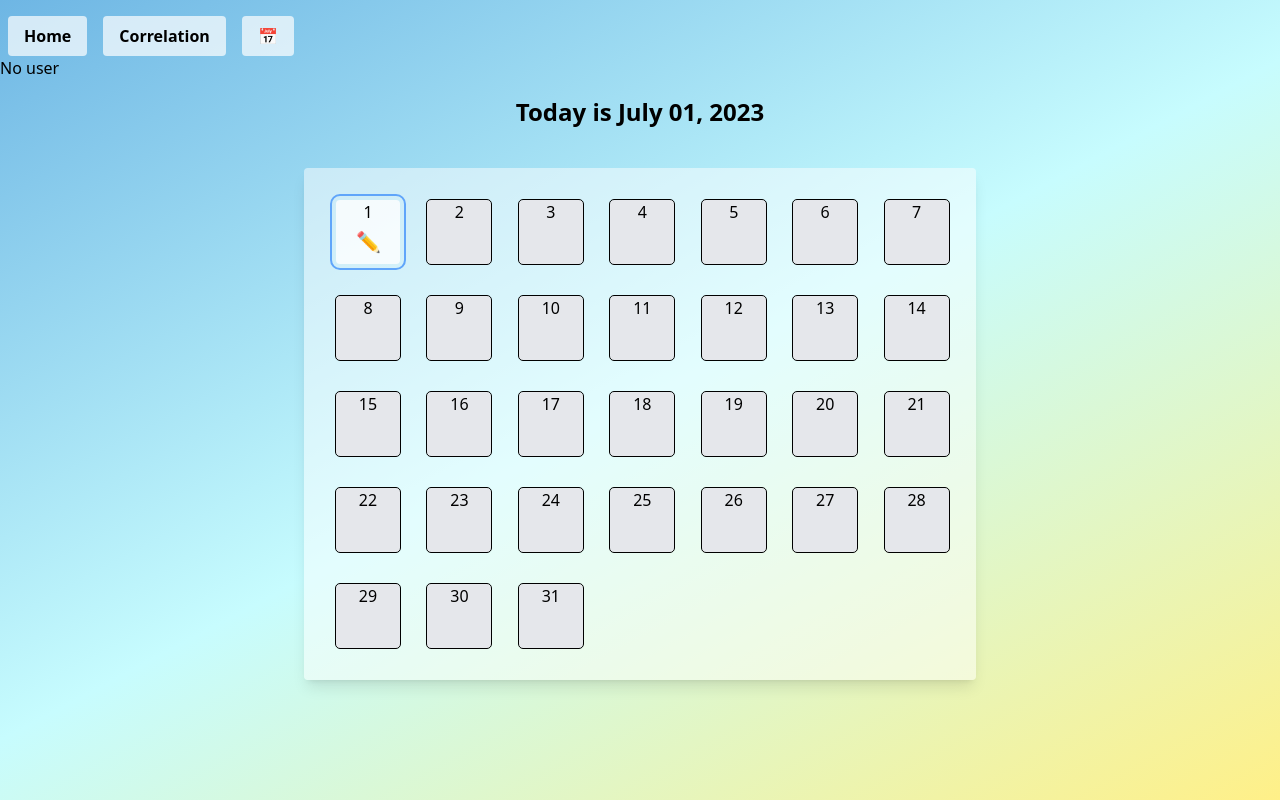
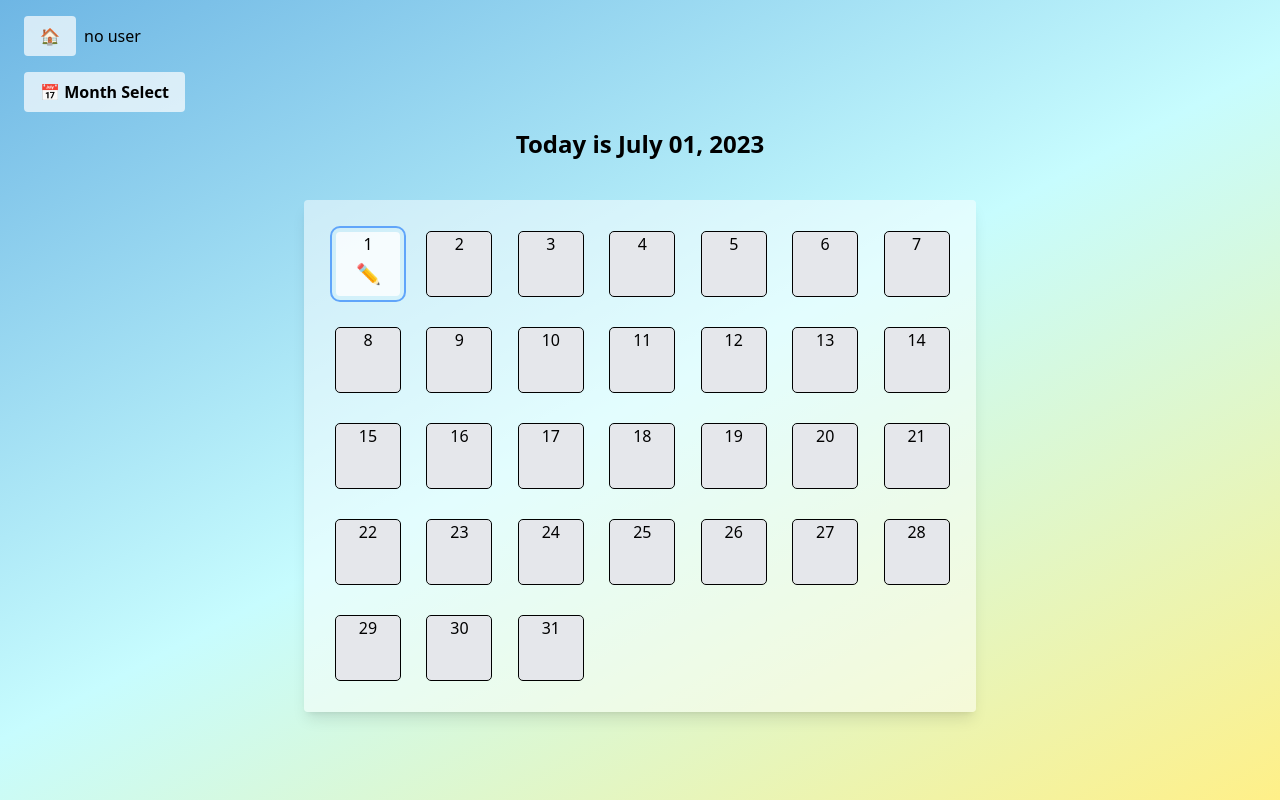
Before and after one commit to Pawtang/sunny-front, a React (Create React App) app in the folder Sunny/: page /month in a window 1280 px wide. Built offline with nearby package versions, Linux system fonts and the light colour scheme; no server answers.

Commit message:
more shit works

```diff
--- a/Sunny/src/components/CorrelationReport.tsx
+++ b/Sunny/src/components/CorrelationReport.tsx
@@ -1,4 +1,4 @@
-import { FunctionComponent } from "react";
+import { FunctionComponent, useContext } from "react";
 import { useState, useEffect } from "react";
 import dayjs, { Dayjs } from "dayjs";
 import LinkButton from "../elements/LinkButton";
@@ -7,10 +7,11 @@ import { getAllDaysForUser } from "../middleware/dayServiceCalls";
 import { attributeObject } from "../utilities/types";
 import { dayObject } from "../utilities/types";
 import { getAttributesForUser } from "../middleware/setupServiceCalls";
-import { dummyUserID } from "../utilities/constants";
+import { DAYS_URL, SETUP_URL } from "../utilities/constants";
 import { scores } from "../utilities/types";
 import { EmojiLibrary } from "../utilities/EmojiLibrary";
 import Timeline from "./Timeline";
+import { UserContext } from "../contexts/userContext";
 
 const CorrelationReport: FunctionComponent = () => {
   const [userDayData, setUserDayData] = useState<dayObject[]>([{}]);
@@ -18,12 +19,14 @@ const CorrelationReport: FunctionComponent = () => {
   const [correlationArray, setCorrelationArray] = useState<scores[]>();
   const [avgQuality, setAvgQuality] = useState<number>(0);
 
+  const { genericGetWithAuth } = useContext(UserContext);
+
   useEffect(() => {
-    getAllDaysForUser((data: any) => {
+    genericGetWithAuth(DAYS_URL, (data: any) => {
       const sorted = sortByDate(data);
       setUserDayData(sorted);
     });
-    getAttributesForUser(dummyUserID, (data: any) => {
+    genericGetWithAuth(SETUP_URL, (data: any) => {
       setUserAttributes(data);
     });
   }, []);
--- a/Sunny/src/components/Month.tsx
+++ b/Sunny/src/components/Month.tsx
@@ -14,6 +14,7 @@ import Modal from "./Modal";
 import { prefixer } from "../utilities/Prefixer";
 import { UserContext } from "../contexts/userContext";
 import { MONTH_URL } from "../utilities/constants";
+import Navbar from "./Navbar";
 
 const Month: FunctionComponent = () => {
   const { token, user, genericGetWithAuth } = useContext(UserContext);
@@ -43,9 +44,6 @@ const Month: FunctionComponent = () => {
           setMonth(MonthGen(days));
         }
       );
-      // await getMonth(selectedMonth, selectedYear, (days: IDay[]) => {
-      //   setMonth(MonthGen(days));
-      // });
     } catch (error) {
       console.error(error);
     }
@@ -61,19 +59,21 @@ const Month: FunctionComponent = () => {
   return (
     <div className="min-h-screen pb-6" style={{ background: grad }}>
       <div className="container-fluid nav z-50">
-        <LinkButton linkTo="/" buttonText="Home" styleTags="mt-4"></LinkButton>
+        <Navbar></Navbar>
+        <ActionButton
+          onClick={() => {
+            setModalVisibility(!modalVisibility);
+          }}
+          buttonText="📅  Month Select"
+          styleTags="z-50 inline ml-6"
+        ></ActionButton>
+        {/* <LinkButton linkTo="/" buttonText="Home" styleTags="mt-4"></LinkButton>
         <LinkButton
           linkTo="/correlationreport"
           buttonText="Correlation"
         ></LinkButton>
-        <ActionButton
-          onClick={() => {
-            setModalVisibility(!modalVisibility);
-          }}
-          buttonText="📅"
-          styleTags="z-50"
-        ></ActionButton>
-        <p>{user ? user : "No user"}</p>
+
+        <p>{user ? user : "No user"}</p> */}
       </div>
 
       <Modal
--- a/Sunny/src/components/Navbar.tsx
+++ b/Sunny/src/components/Navbar.tsx
@@ -9,7 +9,7 @@ import { UserContext } from "../contexts/userContext";
 const Navbar: FunctionComponent = () => {
   const { token, user } = useContext(UserContext);
   return (
-    <div className="bg-white/0 absolute p-4">
+    <div className="bg-white/0 p-4">
       <nav>
         <LinkButton linkTo="/" buttonText="🏠"></LinkButton>
 
@@ -19,6 +19,7 @@ const Navbar: FunctionComponent = () => {
             <LinkButton linkTo="/correlationreport" buttonText="𝛴"></LinkButton>
           </>
         )}
+
         <p className="inline">{user ? user : "no user"}</p>
       </nav>
     </div>
--- a/Sunny/src/components/Setup.tsx
+++ b/Sunny/src/components/Setup.tsx
@@ -32,7 +32,7 @@ const wentToGymObject: attributeObject = {
 const drinksHadObject: attributeObject = { name: DRINKS_HAD, type: "number" };
 
 const Setup = () => {
-  const { genericGetWithAuth } = useContext(UserContext);
+  const { genericGetWithAuth, genericPostWithAuth } = useContext(UserContext);
   const [attributes, setAttributes] = useState<attributeObject[]>([]);
   const [hoursSlept, setHoursSlept] = useState<boolean>(false);
   const [milesRun, setMilesRun] = useState<boolean>(false);
@@ -98,9 +98,12 @@ const Setup = () => {
 
     const toSubmit = [...commonAttributes, ...attributes].filter((val) => val);
     console.log("TO SUBMIT", toSubmit);
-    submitAttributes({ attributes: toSubmit }, (data: any) => {
+    genericPostWithAuth(SETUP_URL, { attributes: toSubmit }, (data: any) => {
       console.log(data);
     });
+    // submitAttributes({ attributes: toSubmit }, (data: any) => {
+    //   console.log(data);
+    // });
   };
 
   return (
--- a/Sunny/src/contexts/userContext.tsx
+++ b/Sunny/src/contexts/userContext.tsx
@@ -1,4 +1,4 @@
-import React, { Component, ReactElement, useState, ReactNode } from "react";
+import React, { useState, ReactNode } from "react";
 import axios from "axios";
 
 const DEFAULT_FUNCTION = () => {
--- a/Sunny/src/utilities/types.ts
+++ b/Sunny/src/utilities/types.ts
@@ -113,3 +113,7 @@ export interface monthPickerProps {
   selectedMonth: number;
   selectedYear: number;
 }
+
+export interface navbarProps {
+  month: boolean;
+}
```
